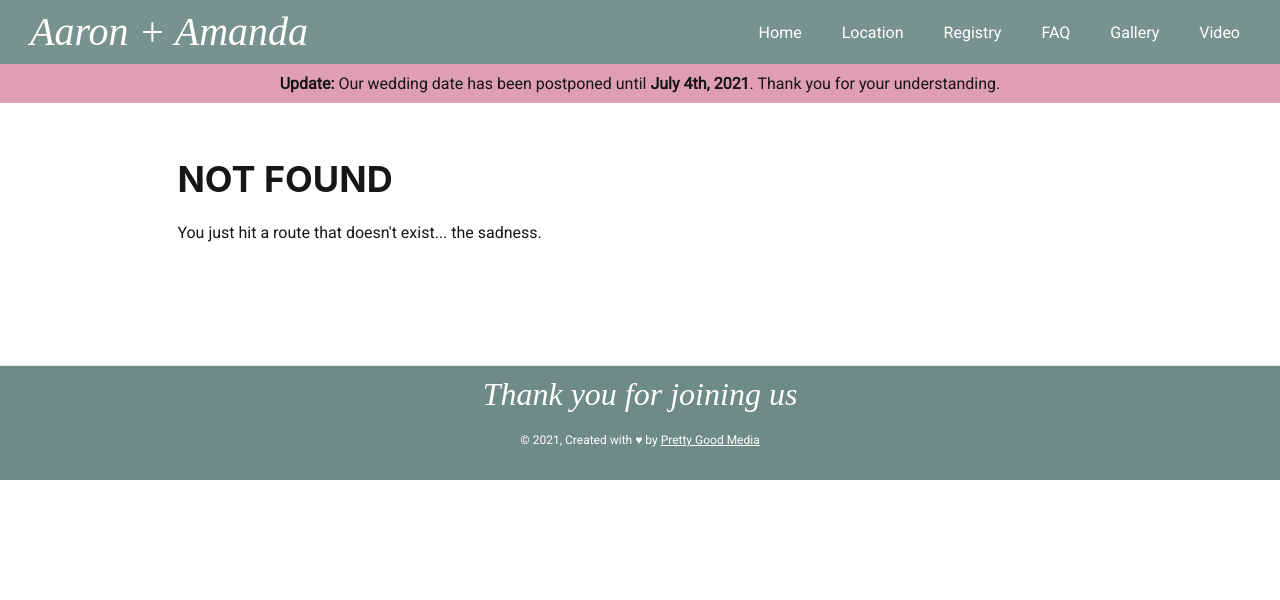
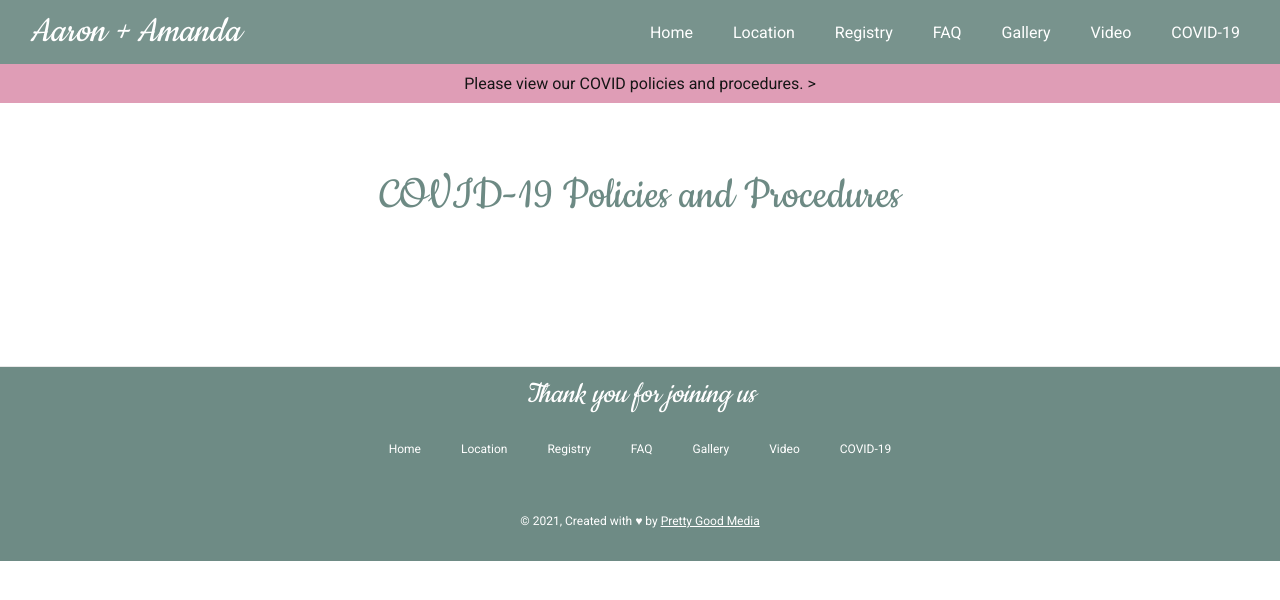
Before and after one commit to lzbrady/wedding-aaron-amanda, a Gatsby site: page /covid in a window 1280 px wide. Before the commit this address had no page. Built offline with nearby package versions, Linux system fonts and the light colour scheme; Gatsby itself is replaced by a stand-in of ours.

Commit message:
Added covid base page

```diff
--- a/src/components/header/menu.js
+++ b/src/components/header/menu.js
@@ -3,7 +3,6 @@
 import styled, { css } from "styled-components"
 
 import MenuIcon from "../../svgs/menuIcon.svg"
-
 class Menu extends React.Component {
   constructor(props) {
     super(props)
@@ -27,6 +26,7 @@
           <MenuLink to="/faq/">FAQ</MenuLink>
           <MenuLink to="/gallery/">Gallery</MenuLink>
           <MenuLink to="/video/">Video</MenuLink>
+          <MenuLink to="/covid/">COVID-19</MenuLink>
         </MenuItems>
       </MenuContainer>
     )
@@ -47,7 +47,7 @@
   font-variant-caps: petite-caps;
   z-index: 200;
 
-  @media (min-width: 798px) {
+  @media (min-width: 980px) {
     display: none;
   }
 `
@@ -85,7 +85,7 @@
 `
 
 const MenuItems = styled.div`
-  @media (max-width: 798px) {
+  @media (max-width: 980px) {
     position: fixed;
     background-color: rgb(110, 139, 133);
     padding: calc(7.5vh + 35px) 0 2px;
@@ -118,7 +118,7 @@
     border: none;
   }
 
-  @media (max-width: 798px) {
+  @media (max-width: 980px) {
     color: black;
     background-color: white;
     border: 1px solid rgb(110, 139, 133);
@@ -133,7 +133,7 @@
 const MenuLink = styled(props => <Link {...props} />)`
   ${menuLinkStyle}
 
-  @media (max-width: 798px) {
+  @media (max-width: 980px) {
     display: block !important;
   }
 `
--- a/src/components/layout.js
+++ b/src/components/layout.js
@@ -1,6 +1,6 @@
 import React from "react"
 import PropTypes from "prop-types"
-import { useStaticQuery, graphql } from "gatsby"
+import { useStaticQuery, graphql, Link } from "gatsby"
 import styled from "styled-components"
 
 import Header from "./header/header"
@@ -24,7 +24,10 @@
   return (
     <>
       <Header siteTitle={data.site.siteMetadata.title} />
-      <AnnouncementBanner isHtml message="<strong>Update:</strong> Our wedding date has been postponed until <strong>July 4th, 2021</strong>. Thank you for your understanding." />
+      <AnnouncementBanner
+        isHtml
+        message="Please view our COVID policies and procedures. >"
+      />
 
       <div
         style={{
@@ -37,6 +40,17 @@
         <main>{children}</main>
         <StyledFooter>
           <FooterItem>Thank you for joining us</FooterItem>
+
+          <MenuItems>
+            <MenuLink to="/">Home</MenuLink>
+            <MenuLink to="/location/">Location</MenuLink>
+            <MenuLink to="/registry/">Registry</MenuLink>
+            <MenuLink to="/faq/">FAQ</MenuLink>
+            <MenuLink to="/gallery/">Gallery</MenuLink>
+            <MenuLink to="/video/">Video</MenuLink>
+            <MenuLink to="/covid/">COVID-19</MenuLink>
+          </MenuItems>
+
           <FooterItem style={{ fontSize: "12px" }}>
             © {new Date().getFullYear()}, Created with &#9829; by{" "}
             <FooterLink href="https://pgmediasolutions.com">
@@ -78,6 +92,32 @@
   }
 `
 
+const MenuItems = styled.div`
+  display: flex;
+  flex-direction: row;
+  flex-wrap: wrap;
+  justify-content: center;
+  margin: 16px 0px 48px 0px;
+`
+
+const MenuLink = styled(props => <Link {...props} />)`
+  color: white;
+  font-size: 0.75rem;
+  font-weight: normal;
+  text-decoration: none;
+  display: inline-block;
+  padding: 10px 20px;
+  box-sizing: border-box;
+  border: none;
+  transition: all 100ms linear;
+
+  :hover {
+    color: #cccccc;
+    border-bottom: 1px solid #cccccc;
+    cursor: pointer;
+  }
+`
+
 Layout.propTypes = {
   children: PropTypes.node.isRequired,
   constrainWidth: PropTypes.bool,
--- /dev/null
+++ b/src/pages/covid.js
@@ -0,0 +1,21 @@
+import React from "react"
+
+import Layout from "../components/layout"
+import SEO from "../components/seo"
+
+import commonStyles from "../styles/common.module.css"
+
+const Covid = () => {
+  return (
+    <Layout>
+      <SEO title="COVID Policy" />
+      <div>
+        <h1 className={commonStyles.pageTitle}>
+          COVID-19 Policies and Procedures
+        </h1>
+      </div>
+    </Layout>
+  )
+}
+
+export default Covid
```
